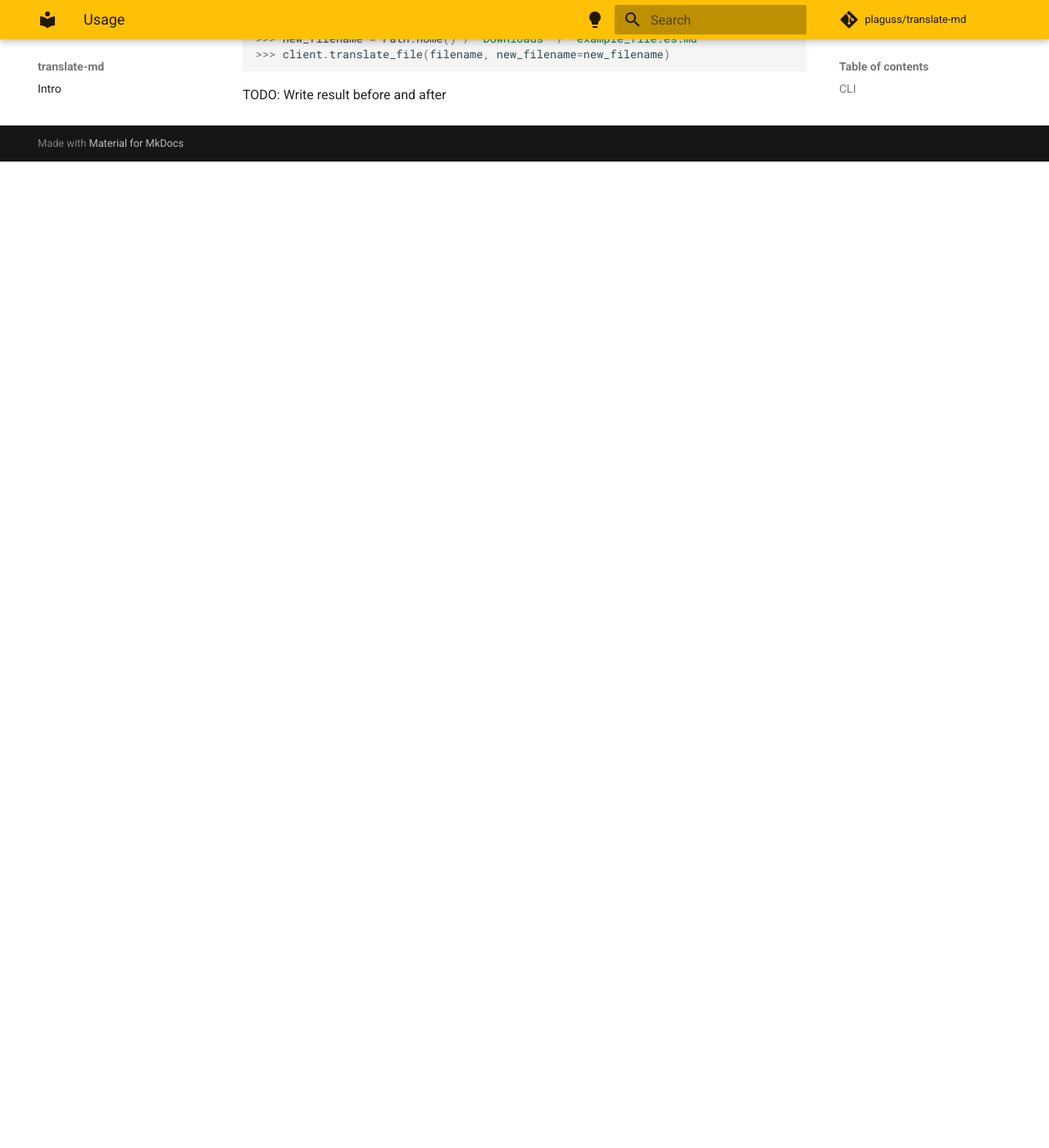
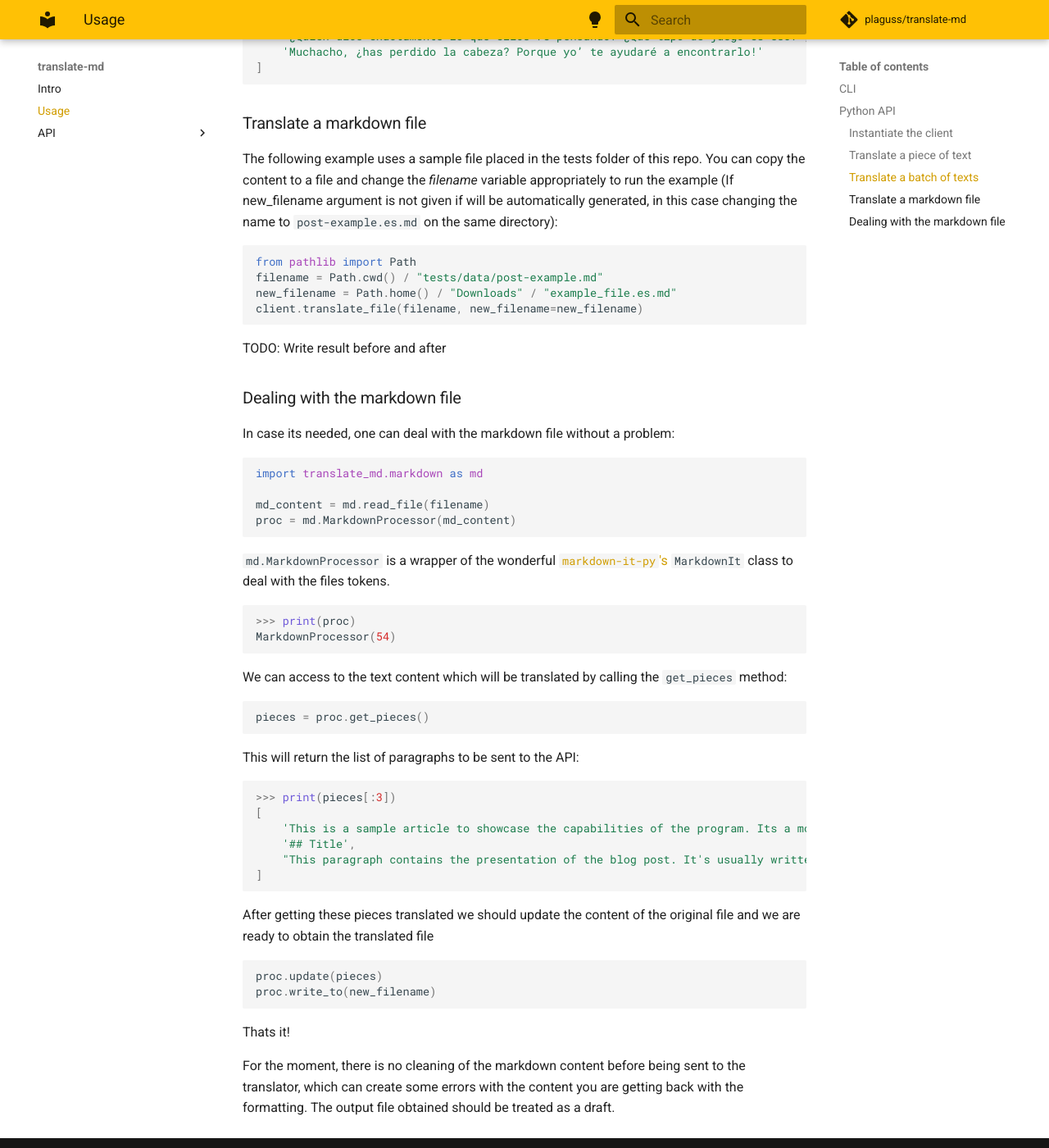
Before and after one commit to plaguss/translate-md, an MkDocs documentation site: the page built from docs/usage.md, in a window 1280 px wide and 1400 px high, scrolled down 1517 px. Shown: the whole window at 82% size. Built offline with MkDocs 1.6.1 and Material for MkDocs 9.7.7, drawn with Linux system fonts in a browser that asks for light colours; comment, search, counter and statistics services are not loaded; before the commit the page ends 1714 px from its top, so only the background shows below that; some of the changed text lies outside the part shown.

Commit message:
doc: add examples of API use

````diff
--- a/docs/usage.md
+++ b/docs/usage.md
@@ -16,10 +16,10 @@
 
 Lets start by importing the code
 
-```python
->>> from translate_md.client import SpanglishClient
->>> client = SpanglishClient()
->>> client
+```Python
+from translate_md.client import SpanglishClient
+client = SpanglishClient()
+print(client)
 SpanglishClient(http://localhost:8000/)
 ```
 
@@ -27,43 +27,108 @@
 
 ### Translate a piece of text
 
-```python
->>> michael_scott = """Sometimes I'll start a sentence and I don't even know where it's going. I just hope I find it along the way."""
->>> client.translate(michael_scott)
+```Python
+michael_scott = """Sometimes I'll start a sentence and I don't even know where it's going. I just hope I find it along the way."""
+print(client.translate(michael_scott))
+```
 
-TODO
+which would yield:
+
+```Python
+A veces voy a empezar una frase y ni siquiera sé a dónde va.
 ```
 
 ### Translate a batch of texts
 
-```python
->>> dwitght_schrute = """Whenever I'm about to do something, I think, 'Would an idiot do that?' and if they would, I do not do that thing."""
->>> michael_scott = """I knew exactly what to do, but in a much more real sense I had no idea what to do."""
->>> andy_bernard = "Sorry I annoyed you with my friendship"
->>> jim_halpert = "Bears, beets, Battlestar Galactica."
->>> creed_bratton = """Oh, you’re paying way too much for worms. Who’s your worm guy?"""
->>> oscar_martinez = """I consider myself a good person, but I'm gonna try to make him cry."""
->>> prison_mike = "The worst thing about prison was the Dementors."
->>> kelly_kapoor = """Who says exactly what they’re thinking? What kind of a game is that?"""
->>> stanley_hudson = """Boy, have you done lost your mind? Cause I’ll help you find it!"""
->>> client.translate_batch([
+```Python
+dwitght_schrute = """Whenever I'm about to do something, I think, 'Would an idiot do that?' and if they would, I do not do that thing."""
+michael_scott = """I knew exactly what to do, but in a much more real sense I had no idea what to do."""
+andy_bernard = "Sorry I annoyed you with my friendship"
+jim_halpert = "Bears, beets, Battlestar Galactica."
+creed_bratton = """Oh, you’re paying way too much for worms. Who’s your worm guy?"""
+oscar_martinez = """I consider myself a good person, but I'm gonna try to make him cry."""
+prison_mike = "The worst thing about prison was the Dementors."
+kelly_kapoor = """Who says exactly what they’re thinking? What kind of a game is that?"""
+stanley_hudson = """Boy, have you done lost your mind? Cause I’ll help you find it!"""
+print(client.translate_batch([
     dwitght_schrute, michael_scott, andy_bernard, jim_halpert,
     creed_bratton, oscar_martinez, prison_mike, kelly_kapoor,
     stanley_hudson
-])
+]))
+```
 
-TODO
+Which would yield
+
+```Python
+[
+    "Siempre que estoy a punto de hacer algo, pienso, '¿Haría eso un idiota?' y si lo hicieran, no lo hago.",
+    'Yo sabía exactamente qué hacer, pero en un sentido mucho más real no tenía idea de qué hacer.',
+    'Lo siento te molesté con mi amistad',
+    'Osos, remolachas, Battlestar Galactica.',
+    'Oh, tú’ estás pagando demasiado por gusanos. ¿Quién’ es tu gusano?',
+    'Me considero una buena persona, pero voy a tratar de hacerlo llorar.',
+    'Lo peor de la prisión fueron los Dementores.',
+    '¿Quién dice exactamente lo que ellos’re pensando? ¿Qué tipo de juego es eso?',
+    'Muchacho, ¿has perdido la cabeza? Porque yo’ te ayudaré a encontrarlo!'
+]
 ```
 
 ### Translate a markdown file
 
 The following example uses a sample file placed in the tests folder of this repo. You can copy the content to a file and change the *filename* variable appropriately to run the example (If new_filename argument is not given if will be automatically generated, in this case changing the name to `post-example.es.md` on the same directory):
 
-```python
->>> from pathlib import Path
->>> filename = Path.cwd() / "tests/data/post-example.md"
->>> new_filename = Path.home() / "Downloads" / "example_file.es.md"
->>> client.translate_file(filename, new_filename=new_filename)
+```Python
+from pathlib import Path
+filename = Path.cwd() / "tests/data/post-example.md"
+new_filename = Path.home() / "Downloads" / "example_file.es.md"
+client.translate_file(filename, new_filename=new_filename)
 ```
 
 TODO: Write result before and after
+
+
+### Dealing with the markdown file
+
+In case its needed, one can deal with the markdown file without a problem:
+
+```Python
+import translate_md.markdown as md
+
+md_content = md.read_file(filename)
+proc = md.MarkdownProcessor(md_content)
+```
+
+`md.MarkdownProcessor` is a wrapper of the wonderful [`markdown-it-py`'s](https://markdown-it-py.readthedocs.io/en/latest/using.html) `MarkdownIt` class to deal with the files tokens.
+
+```Python
+>>> print(proc)
+MarkdownProcessor(54)
+```
+
+We can access to the text content which will be translated by calling the `get_pieces` method:
+
+```Python
+pieces = proc.get_pieces()
+```
+
+This will return the list of paragraphs to be sent to the API:
+
+```Python
+>>> print(pieces[:3])
+[
+    'This is a sample article to showcase the capabilities of the program. Its a moddification of a sample file from gohugo repo.',
+    '## Title',
+    "This paragraph contains the presentation of the blog post. It's usually written with some type of heading."
+]
+```
+
+After getting these pieces translated we should update the content of the original file and we are ready to obtain the translated file
+
+```Python
+proc.update(pieces)
+proc.write_to(new_filename)
+```
+
+Thats it!
+
+For the moment, there is no cleaning of the markdown content before being sent to the translator, which can create some errors with the content you are getting back with the formatting. The output file obtained should be treated as a draft.
````
